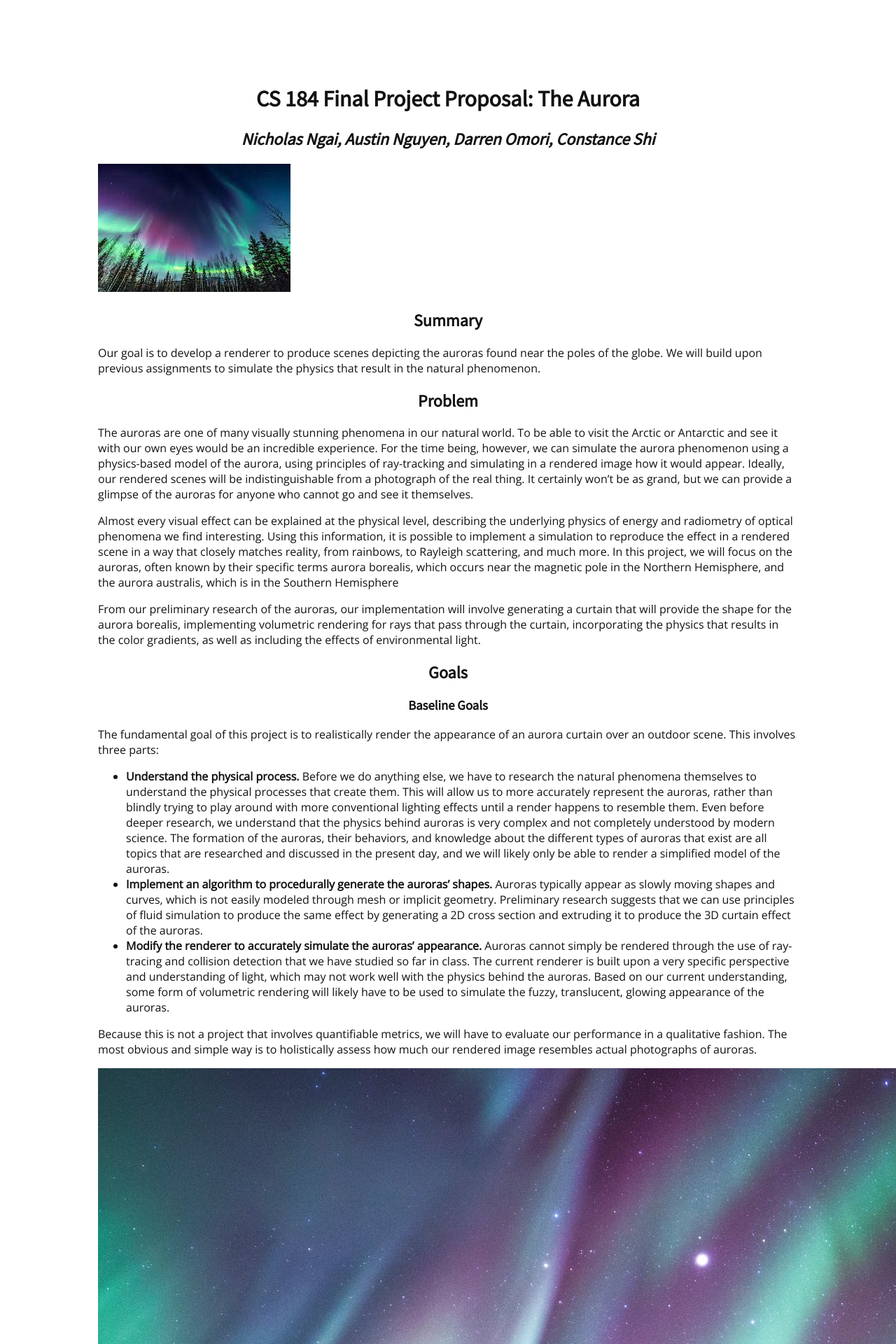
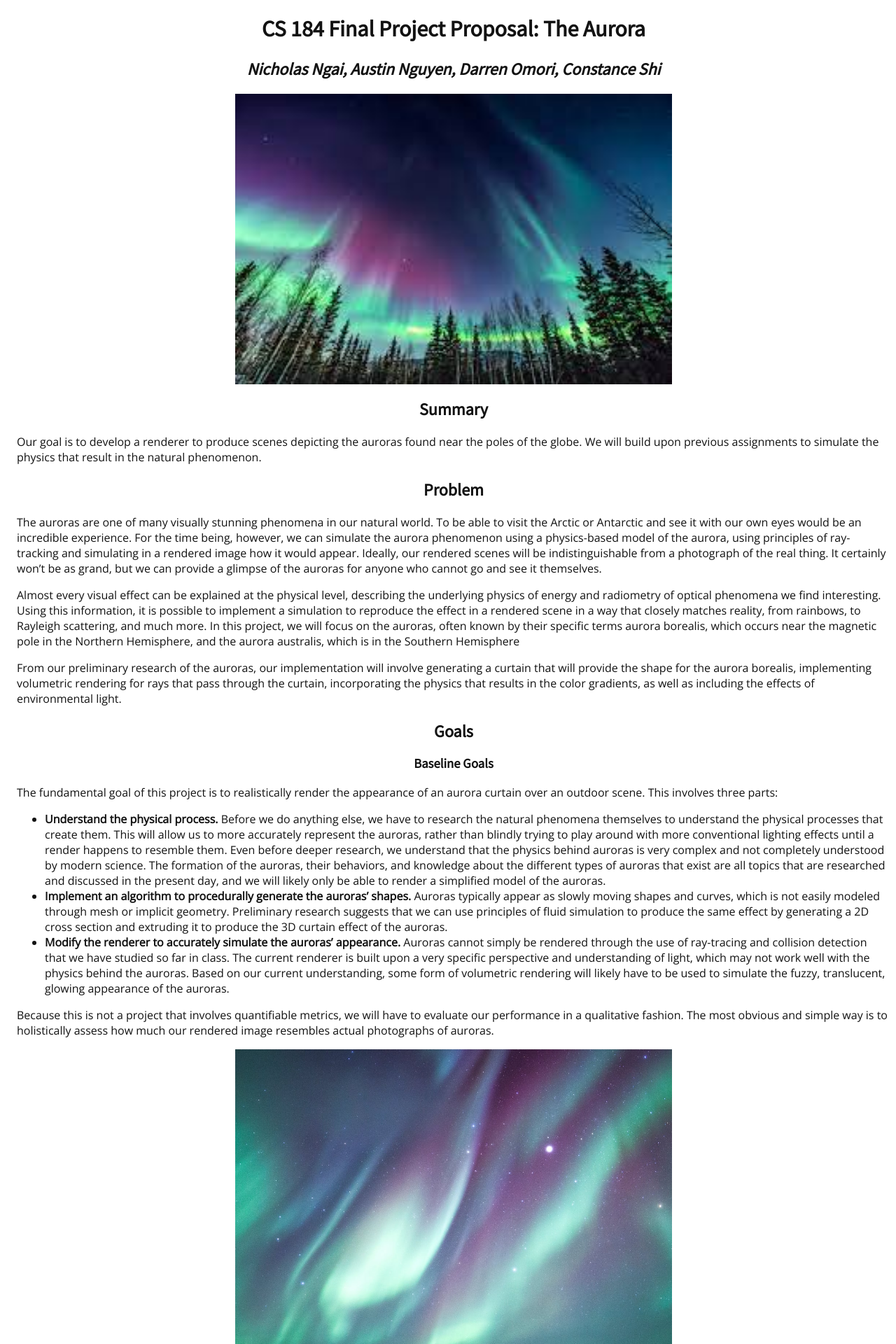
Before and after one commit to constanceshi/184-project-proposal, a Jekyll site: the page built from docs/index.md, in a window 1280 px wide. Shown: the top 1920 px of the page at 70% size. Built offline with Jekyll 4.4.1, drawn with Linux system fonts in a browser that asks for light colours; our own code applies the rules of GitHub Pages for plain Markdown files.

Commit message:
Set images to 50% width

```diff
--- a/docs/_layouts/default.html
+++ b/docs/_layouts/default.html
@@ -5,20 +5,32 @@
     <meta name="viewport" content="width=device-width, initial-scale=1" />
     <style>
       body {
-        padding: 100px;
-        width: 1000px;
-        margin: auto;
-        text-align: left;
         font-weight: 300;
         font-family: 'Open Sans', sans-serif;
         color: #121212;
       }
+
       h1,
       h2,
       h3,
       h4 {
         font-family: 'Source Sans Pro', sans-serif;
         text-align: center;
+      }
+
+      .root {
+        margin-left: 1rem;
+        margin-left: 1rem;
+      }
+
+      .image--center {
+        display: block;
+        margin-left: auto;
+        margin-right: auto;
+      }
+
+      .image--medium {
+        width: 50%;
       }
     </style>
     <link
@@ -27,6 +39,8 @@
     />
   </head>
   <body>
-    {{ content }}
+    <div class="root">
+      {{ content }}
+    </div>
   </body>
 </html>
--- a/docs/index.md
+++ b/docs/index.md
@@ -5,7 +5,7 @@
 
 ## _Nicholas Ngai, Austin Nguyen, Darren Omori, Constance Shi_
 
-![Aurora Borealis](images/aurora1.jpg)
+![Aurora Borealis](images/aurora1.jpg){: .image--medium .image--center }
 
 ## Summary
 
@@ -31,8 +31,9 @@ The fundamental goal of this project is to realistically render the appearance o
 
 Because this is not a project that involves quantifiable metrics, we will have to evaluate our performance in a qualitative fashion.  The most obvious and simple way is to holistically assess how much our rendered image resembles actual photographs of auroras.
 
-![Aurora Borealis Example 1](/images/aurora2.jpg)
-![Aurora Borealis Example 2](/images/aurora3.jpg)
+![Aurora Borealis Example 1](/images/aurora2.jpg){: .image--medium .image--center }
+
+![Aurora Borealis Example 2](/images/aurora3.jpg){: .image--medium .image--center }
 
 ### Stretch Goals
 
@@ -76,5 +77,6 @@ We will build off of the code for Project 3 pathtracer, where we will modify the
 
 Link: [https://github.com/cal-cs184-student/p3-1-pathtracer-sp21-tofu](https://github.com/cal-cs184-student/p3-1-pathtracer-sp21-tofu)
 
-![Aurora Borealis Example 3](/images/aurora4.jpg)
-![Aurora Borealis Example 4](/images/aurora5.jpg)
+![Aurora Borealis Example 3](/images/aurora4.jpg){: .image--medium .image--center }
+
+![Aurora Borealis Example 4](/images/aurora5.jpg){: .image--medium .image--center }
```
